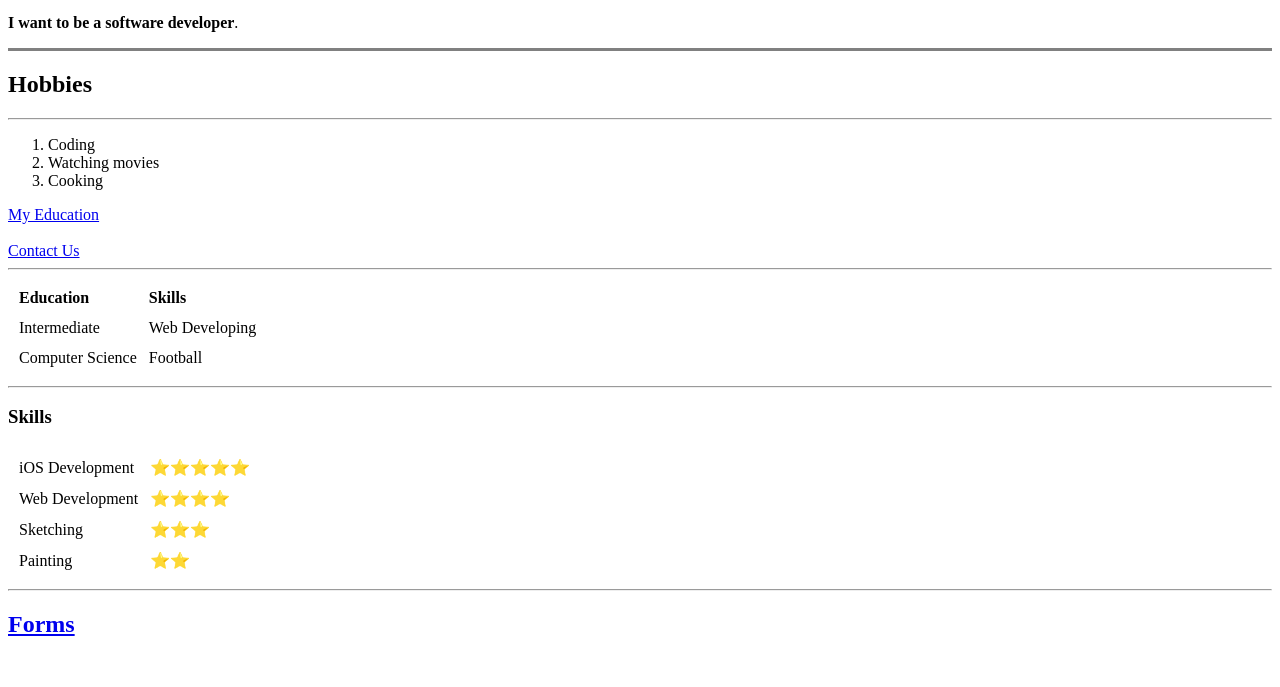
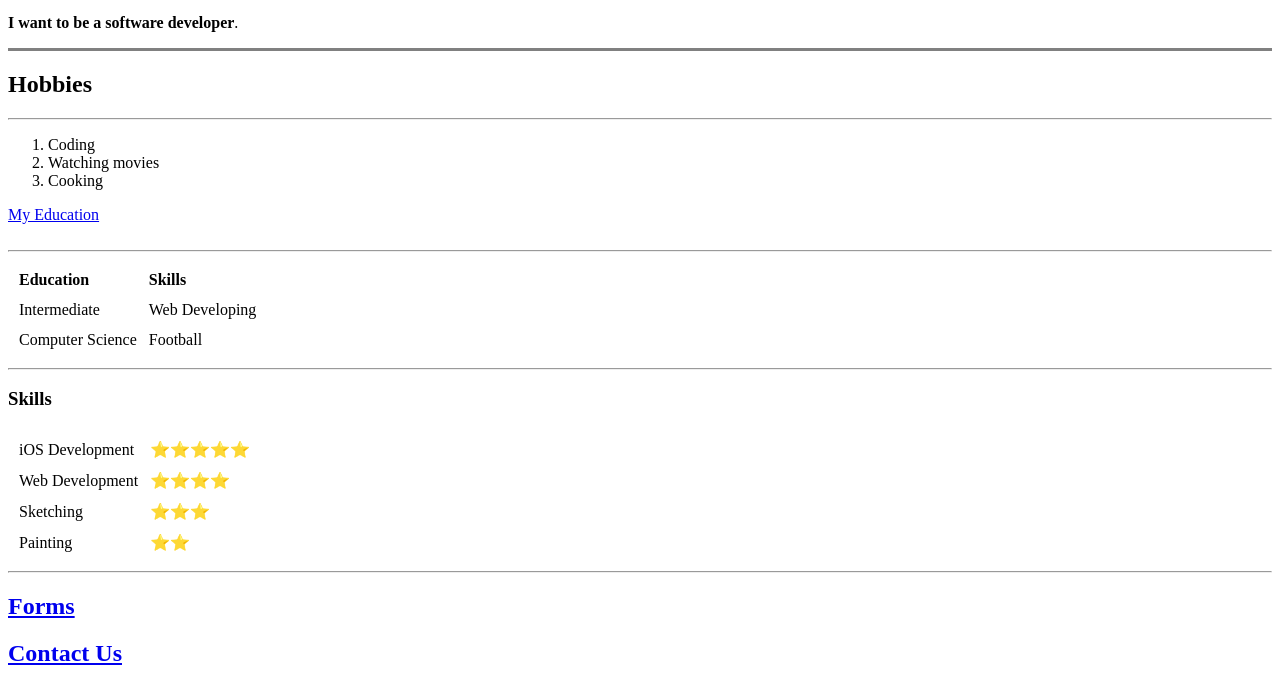
Before and after one commit to EhsanAhmed14/cv, a plain HTML site: page index.html in a window 1280 px wide. Shown: the part 312-999 px from the top of the page. Before the commit the page ends 970 px from the top, so only its background shows below. Drawn offline with Linux system fonts and the light colour scheme.

Commit message:
Update index.html

```diff
--- a/index.html
+++ b/index.html
@@ -23,9 +23,6 @@
         <li>Cooking</li>
     </ol>
     <a href="Education.html">My Education</a> <br> <br>
-
-    <a href="contact.html">Contact Us</a> <br>
-
     <table cellspacing="10">
         <tbody>
             <thead>
@@ -65,6 +62,7 @@
     </table>
     <hr>
     <a href="inputs.html"><h2> Forms</h2></a>
+    <a href="contact.html"><h2>Contact Us</h2></a>
 </body>
 
 </html>
```
